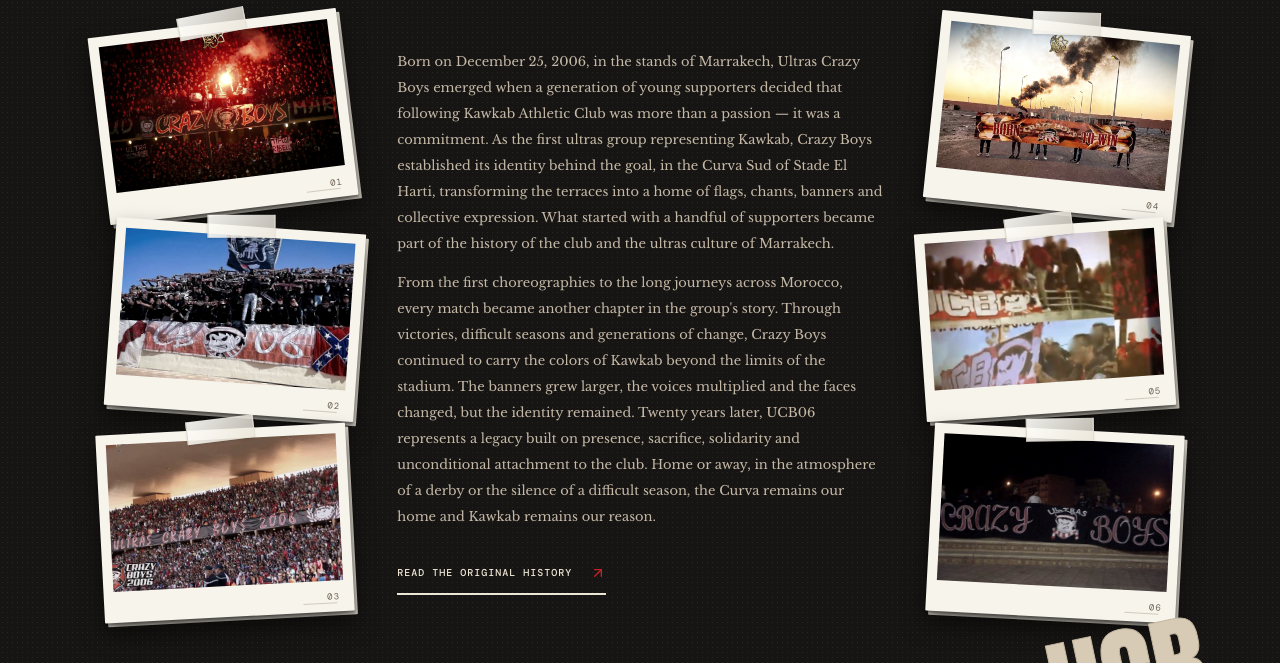
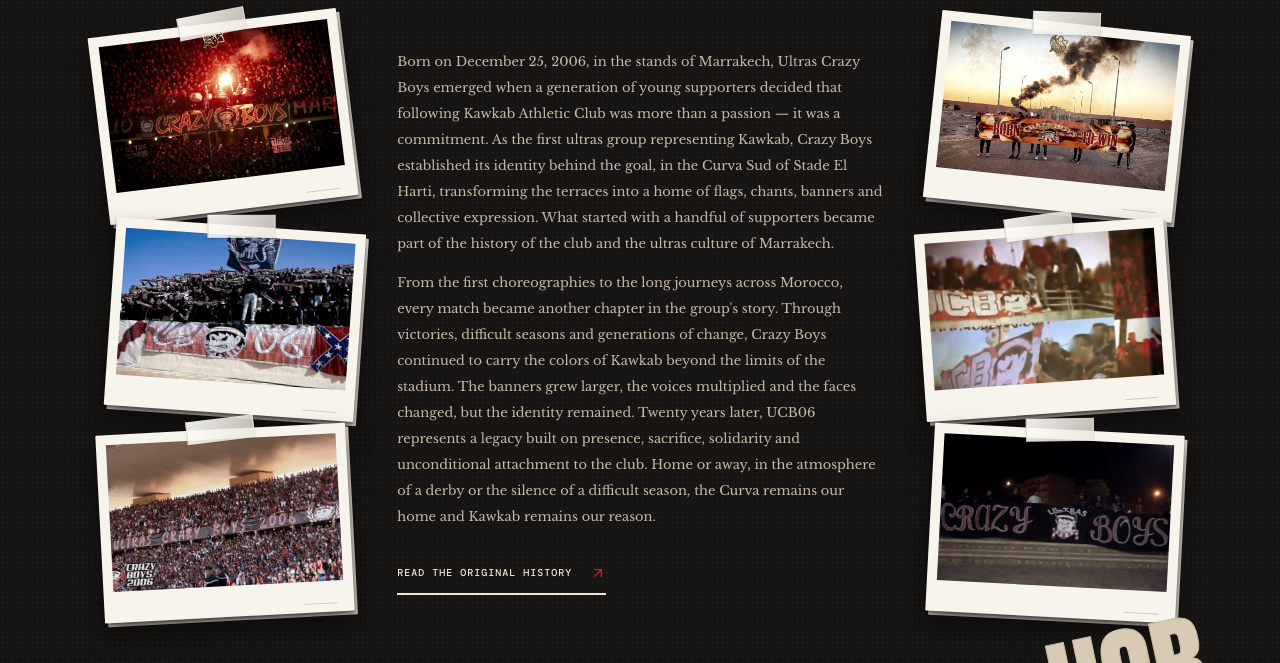
Before and after one commit to aouidate47/ucb06, a Next.js app: page / in a window 1280 px wide. Shown: the part 1025-1688 px from the top of the page. Built offline with nearby package versions, Linux system fonts and the light colour scheme.

Commit message:
Remove numbers from Story photo covers

```diff
--- a/app/page.jsx
+++ b/app/page.jsx
@@ -72,7 +72,6 @@ export default function Home() {
             {covers.slice(0, 3).map((item, index) => (
               <div className="cover-slot" key={item.image}>
                 <img src={item.image} alt={item.alt} loading="lazy" />
-                <span className="cover-index">0{index + 1}</span>
               </div>
             ))}
           </div>
@@ -117,7 +116,6 @@ export default function Home() {
             {covers.slice(3).map((item, index) => (
               <div className="cover-slot" key={item.image}>
                 <img src={item.image} alt={item.alt} loading="lazy" />
-                <span className="cover-index">0{index + 4}</span>
               </div>
             ))}
           </div>
```
